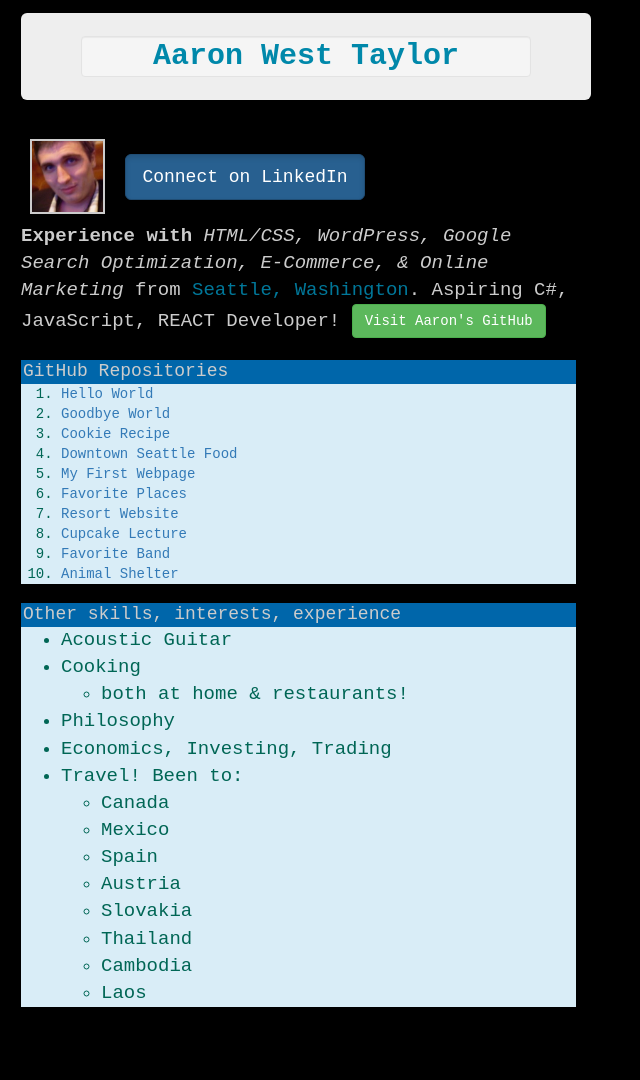
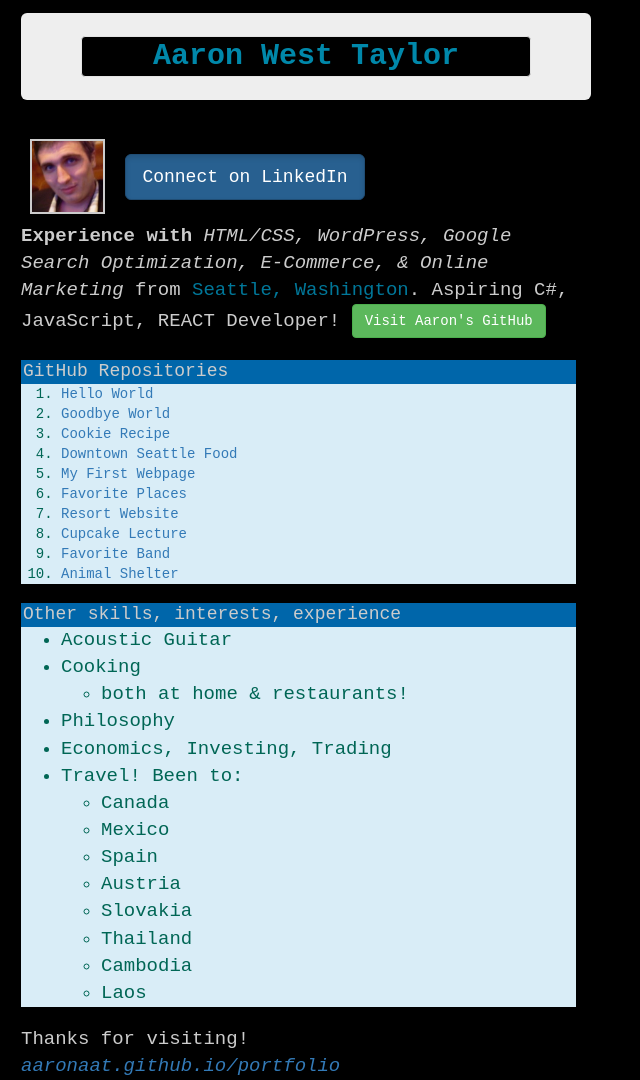
Before and after one commit to aaronaat/portfolio, a plain HTML site: page index.html in a window 1280 px wide. Shown: the whole page, without its empty margins (0-640 px from the left). Before the commit the page ends 1026 px from the top, so only its background shows below. Drawn offline with Linux system fonts and the light colour scheme.

Commit message:
change some color, add a link, and added gh-branch

```diff
--- a/css/styles.css
+++ b/css/styles.css
@@ -64,3 +64,7 @@ img.me {
 ol {
   font-size:14px;
 }
+
+.well {
+  background-color:#000;
+}
--- a/index.html
+++ b/index.html
@@ -110,6 +110,9 @@
           </li>
         </ul>
 
+        Thanks for visiting!
+         <a href="https://aaronaat.github.io/portfolio/"><em>aaronaat.github.io/portfolio</em></a>
+
       </div>
     </div>
 
```
